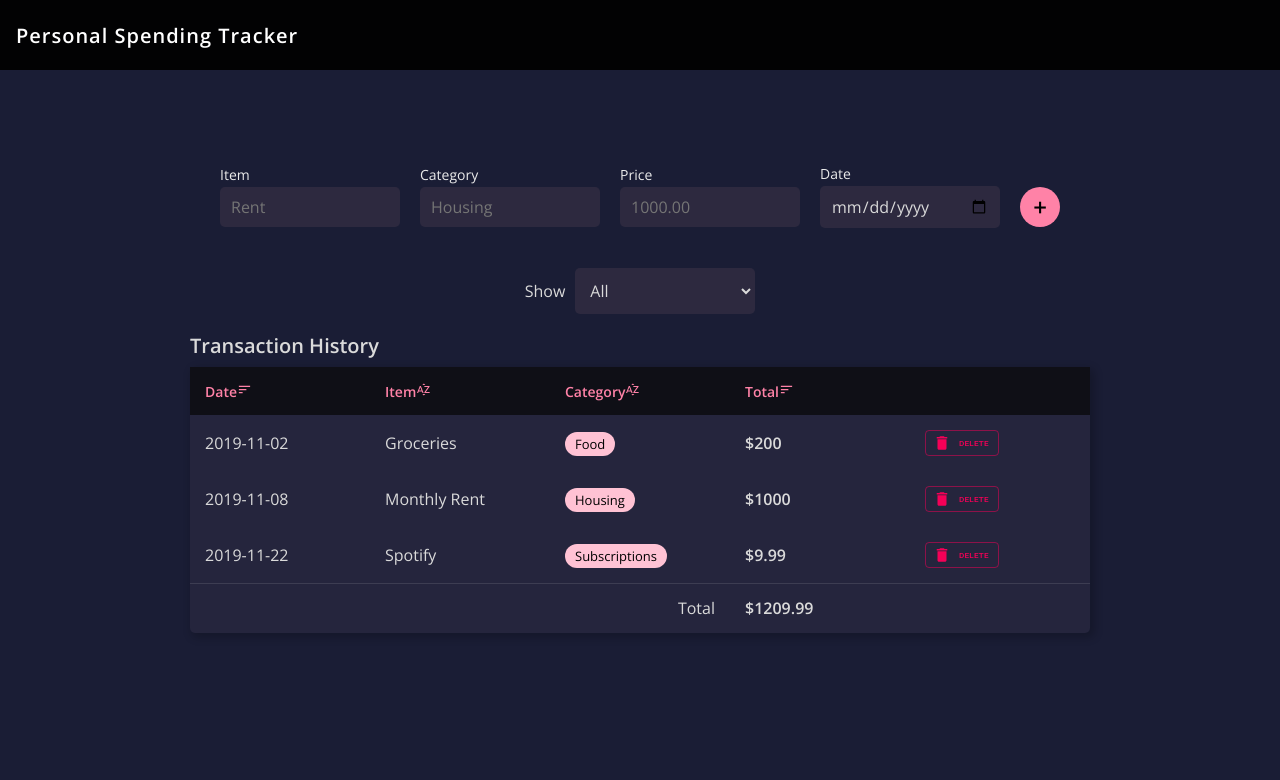
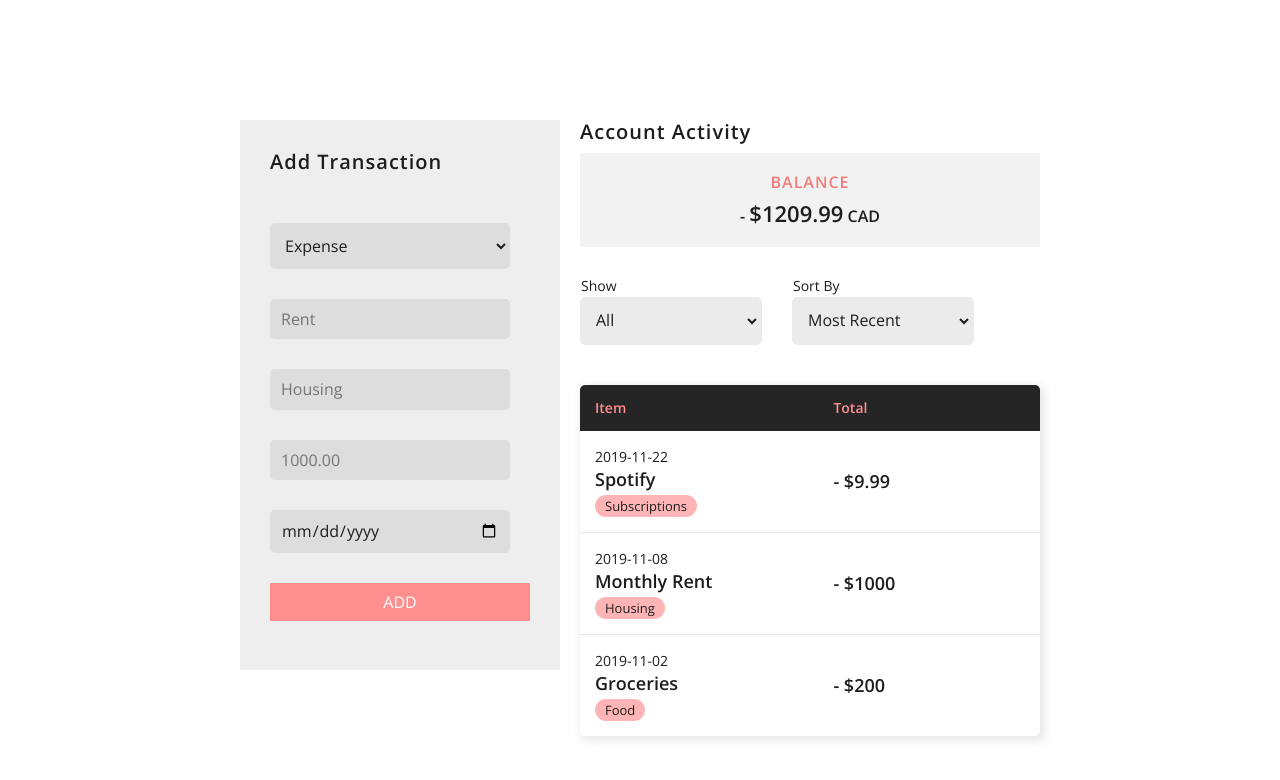
Before and after one commit to robinnong/personal-spending-tracker, a React (Create React App) app: page / in a window 1280 px wide. Shown: the top 780 px of the page. Built offline with nearby package versions, Linux system fonts and the light colour scheme.

Commit message:
Fixed styling

```diff
--- a/src/App.css
+++ b/src/App.css
@@ -15,6 +15,7 @@ li,
 h1,
 h2,
 h3,
+fieldset,
 input,
 button,
 p {
@@ -38,56 +39,56 @@ a {
   transition: all 0.3s;
 }
 
+button {
+  cursor: pointer;
+  background-color: transparent;
+  border: none;
+}
+
 table, th, td,
 select, option { text-transform: capitalize; }
 
 body {
-  background-color: #1a1d35;
+  padding: 50px 0;
+  background-color: #ffffff;
   font-size: 1.6rem;
-  color: #dadada;
+  color: #1d1d1d;
   min-width: 320px;
   font-family: 'Open Sans', sans-serif;
 }
 
 header {
   height: 70px;
-  background-color: #020203;
   display: flex;
   align-items: center;
-  margin-bottom: 16px;
+  justify-content: center;
   color: #FFF;
 }
 
-h1 {
-  margin-left: 16px;
+.wrapper {
+  margin: 0 auto;
+  width: 80%;
+  max-width: 800px;
+}
+
+h1, h2 {
   font-size: 2rem;
   letter-spacing: 0.1rem;
 }
 
 main {
-  padding: 50px;
-}
-
-section, table {
-  margin: 0 auto;
-}
-
-section {
   display: flex;
-  flex-direction: column;
-  align-items: center;
-  justify-content: center;
 }
 
 /* Item Input Form Styles */
-input, select {
+input, select, fieldset {
   font-family: inherit;
   border-radius: 5px;
   border: 1px solid transparent;
   width: 180px;
   font-family: inherit;
   color: inherit;
-  background-color: #2d293f;
+  background-color: #ebebeb;
 }
 
 input, select { padding: 10px; }
@@ -95,21 +96,37 @@ input, select { padding: 10px; }
 input:focus { border: 1px solid #ffffff; }
 
 .inputForm {
-  margin-top: 50px;
   display: flex;
-  align-items: center;
-  margin-bottom: 20px;
+  flex-direction: column;
+  max-height: 550px;
+  width: 40%;
+  margin-right: 20px;
+  padding: 30px;
+  background-color:#eeeeee; ;
+}
+
+.inputForm + div {
+  width: calc(60% - 20px);
+}
+
+.inputForm input,
+.inputForm select {
+  background-color: #dddddd;
+  width: 100%;
 }
 
 .inputForm div {
   margin-right: 20px;
   position: relative;
+  margin-bottom: 30px;
+  overflow-y: auto;
 }
 
-.inputForm label {
+.inputForm h2 {margin-bottom: 50px;}
+
+label {
   position: absolute;
   top: -20px;
-  color: #ebebeb;
   font-size: inherit;
   font-size: 1.4rem;
   font-family: inherit;
@@ -124,46 +141,41 @@ input::-webkit-inner-spin-button {
   -webkit-appearance: none;
   margin: 0;
 }
+
 /* Filter by Category */
+.visiblilityFilters {
+  display: flex;
+  margin-top: 50px;
+}
+.filterSelect {margin-bottom: 10px;}
 .filterSelect label {margin-right: 10px;}
 
-select {
-  cursor: pointer;
-  margin-top: 20px;
+fieldset {
+  position: relative;
+  display: inline-block;
+  margin-right: 30px;
 }
 
+select { cursor: pointer; }
+
 .add {
-  background-color: #ff82a7;
+  background-color: #ff8e8e;
   font-family: inherit;
   text-transform: uppercase;
-  font-weight: 600;
-  font-size: 2.4rem;
-  height: 40px;
-  width: 40px;
-  border-radius: 50%;
+  color: white;
+  padding: 10px 0;
   border: none;
   cursor: pointer;
 }
 
-tbody tr:last-of-type {
-  border-top: 1px solid #ffffff1c;
-}
-
-.totalRow .label {
-  text-align: right;
-}
-
-.totalRow .value {
-  font-weight: 600;
-}
-
 /* Table styles */
 table {
-  margin-top: 20px;
+  width: 100%;
+  margin-top: 30px;
   border-collapse: collapse;
-  background-color: #25253d;
-  box-shadow: 3px 3px 8px 2px rgba(0, 0, 0, 0.199);
+  box-shadow: 3px 3px 8px 2px rgba(59, 59, 59, 0.116);
   border-radius: 5px;
+  background-color: white;
   overflow: hidden;
 }
 
@@ -180,27 +192,69 @@ th {
 }
 
 th:not(:last-of-type) {
-  cursor: pointer;
   overflow: auto;
-  min-width: 180px;
-  width: calc(100% / 5);
+  width: calc((100% - 50px)/ 3);
+}
+
+th:last-of-type {
+  max-width: 50px;
+}
+
+tr:not(:first-of-type) {
+  border-top: 1px solid rgba(105, 105, 105, 0.158);
 }
 
 th, td {padding: 15px;}
 
 .category span {
   font-size: 1.3rem;
-  background-color: #ffc2d4;
-  padding: 3px 10px;
+  background-color: #ffb5b5;
+  margin-top: 5px;
+  display: inline-block;
+  padding: 0px 10px;
   border-radius: 30px;
-  color: #000000;
 }
 
-.price {font-weight: 600;}
+table button {
+  color: white;
+}
+
+.name {
+  font-size: 1.8rem;
+  font-weight: 600;
+}
+.date {font-size: 1.4rem;}
+.price {
+  font-size: 1.8rem;
+  font-weight: 600;
+}
+
+.itemCard {
+  display: flex;
+  flex-direction: column;
+  line-height: 2.2rem;
+}
 
 .tableHeadings {
-  background-color: #0f0f16;
-  color: #ff82a7;
+  background-color: #252525;
+  color: #ff8e8e;
 }
 
-.placeholderRow {height: 50px;}
+.summary {
+  font-weight: 600;
+  text-align: center;
+  padding: 20px;
+  margin-top: 10px;
+  background-color: hsl(0, 0%, 95%);
+}
+
+.summary h2 {
+  font-size: 1.6rem;
+  text-transform: uppercase;
+  margin-bottom: 10px;
+  color: #f37b7b;
+}
+
+.summary span {
+  font-size: 2.2rem;
+}
--- a/src/App.js
+++ b/src/App.js
@@ -2,23 +2,24 @@ import React from 'react';
 import AddItem from './components/AddItem';
 import Filter from './containers/Filter';
 import List from './containers/List';
+import Balance from './components/Balance';
 import './App.css';
 
-const App = () => {
-  return (
+const App = () => (
   <>
     <header>
       <h1>Personal Spending Tracker</h1>
     </header>
-    <main>
-      <section>
-        <AddItem />
+    <main className="wrapper">
+      <AddItem />
+      <div>
+        <h2>Account Activity</h2>
+        <Balance />
         <Filter />
         <List />
-      </section>
+      </div>
     </main>
   </>
-  )
-};
+)
 
 export default App;
--- a/src/components/AddItem.js
+++ b/src/components/AddItem.js
@@ -10,7 +10,7 @@ const AddItem = ({ current, dispatch }) => {
     const { id, value } = e.target;
     dispatch(setCurrentItem({ field: id, val: value }));
   }
-  const { name, category, price, date } = current;
+  const { type, name, category, price, date } = current;
 
   return (
     <form
@@ -20,14 +20,26 @@ const AddItem = ({ current, dispatch }) => {
         e.preventDefault();
         dispatch(addItem(current));
       }}
+      onChange={handleUserInput}
     >
+      <h2>Add Transaction</h2>
+      <div>
+        <label htmlFor="name">Type</label>
+        <select
+          id="type"
+          value={type}
+          required={true}
+        >
+          <option value="expense">Expense</option>
+          <option value="income">Income</option>
+        </select>
+      </div>
       <div>
         <label htmlFor="name">Item</label>
         <input
           type="text"
           id="name"
           value={name}
-          onChange={handleUserInput}
           placeholder="Rent"
           required={true}
         />
@@ -38,7 +50,6 @@ const AddItem = ({ current, dispatch }) => {
           type="text"
           id="category"
           value={category}
-          onChange={handleUserInput}
           placeholder="Housing"
           required={true}
         />
@@ -51,7 +62,6 @@ const AddItem = ({ current, dispatch }) => {
           min="0"
           id="price"
           value={price}
-          onChange={handleUserInput}
           placeholder="1000.00"
           required={true}
         />
@@ -61,14 +71,11 @@ const AddItem = ({ current, dispatch }) => {
         <input
           type="date"
           id="date"
-          onChange={handleUserInput}
           value={date}
           required={true}
         />
       </div>
-      <button className="add" type="submit" aria-label="add item">
-        +
-      </button>
+      <button className="add" type="submit" aria-label="add item">Add</button>
     </form>
   )
 }
--- /dev/null
+++ b/src/components/Balance.js
@@ -0,0 +1,23 @@
+import React from 'react';
+import { connect } from 'react-redux';
+
+const calculateSum = data => {
+  const values = data.map(item => item.price);
+  return values.reduce((a, b) => a + b);
+}
+
+const mapStateToProps = state => ({
+  total: calculateSum(state.items)
+})
+
+const Balance = ({ total }) =>  (
+  <div className="summary">
+    <h2>Balance</h2>
+    <p className="balance">
+      {total < 0 ? "- " : " "}
+      <span>${Math.abs(total)}</span> CAD
+            </p>
+  </div>
+)
+
+export default connect(mapStateToProps)(Balance);
--- a/src/components/Item.js
+++ b/src/components/Item.js
@@ -4,22 +4,21 @@ import { Delete } from '@material-ui/icons';
 
 const Item = ({ onClick, date, name, category, price }) => (
     <tr>
-        <td>{date}</td>
-        <td>{name}</td>
-        <td className="category">
-            <span>{category}</span>
+        <td className="itemCard">
+            <span className="date">{date}</span>
+            <span className="name">{name}</span>
+            <div className="category">
+                <span>{category}</span>
+            </div>
         </td>
-        <td className="price">${price}</td>
+        <td className="price">
+            {price < 0 ? "- " : " "}
+            ${Math.abs(price)}
+        </td>
         <td>
-            <Button
-            variant="outlined"
-            size="small"
-            color="secondary"
-            aria-label="Delete item"
-            onClick={onClick}
-            startIcon={<Delete />}>
-                Delete
-            </Button>
+            <button aria-label="Delete item" onClick={onClick}>
+                <Delete />
+            </button>
         </td>
     </tr>
 )
--- a/src/components/SelectFilter.js
+++ b/src/components/SelectFilter.js
@@ -1,19 +1,39 @@
 import React from 'react';
 
-const SelectFilter = ({ categories, handleChange }) => (
-  <form action="" onChange={(e) => handleChange(e.target.value)} className="filterSelect">
+const SelectFilter = ({ categories, sort, filter }) => (
+  <div className="visiblilityFilters">
+    <form action="" className="filterSelect">
+      <fieldset>
         <label htmlFor="filter">Show</label>
-    <select name="filter" id="filter">
+        <select
+          name="filter"
+          id="filter"
+          onChange={(e) => filter(e.target.value)}
+        >
           <option value="">All</option>
           {categories.map((category, index) => {
             return (
-          <option
-            key={index}
-            value={category}>{category}</option>
+              <option key={index} value={category}>
+                {category}
+              </option>
             )
           })}
         </select>
+      </fieldset>
+      <fieldset>
+        <label htmlFor="sort">Sort By</label>
+        <select
+          name="sort"
+          id="sort"
+          onChange={(e) => sort(e.target.value)}
+        >
+          <option value="date">Most Recent</option>
+          <option value="name">Alphabetical</option>
+          <option value="price">Highest to Lowest</option>
+        </select>
+      </fieldset>
     </form>
+  </div>
 )
 
 export default SelectFilter
--- a/src/components/Table.js
+++ b/src/components/Table.js
@@ -1,30 +1,13 @@
 import React from 'react';
 import { connect } from 'react-redux';
-import { sortColumn } from '../redux/actions';
 import Item from './Item';
-import { Sort, SortByAlpha } from '@material-ui/icons';
 
-const Table = ({ items, total, deleteItem, dispatch }) => (
+const Table = ({ items, deleteItem }) => (
     <table>
-        <caption>Transaction History</caption>
         <thead>
             <tr className="tableHeadings">
-                <th onClick={() => dispatch(sortColumn("date"))}>
-                    Date
-                    <Sort />
-                </th>
-                <th onClick={() => dispatch(sortColumn("name"))}>
-                    Item
-                    <SortByAlpha />
-                </th>
-                <th onClick={() => dispatch(sortColumn("category"))}>
-                    Category
-                    <SortByAlpha />
-                </th>
-                <th onClick={() => dispatch(sortColumn("price"))}>
-                    Total
-                    <Sort />
-                </th>
+                <th>Item </th>
+                <th>Total</th>
                 <th></th>
             </tr>
         </thead>
@@ -38,12 +21,6 @@ const Table = ({ items, total, deleteItem, dispatch }) => (
                     />
                 )
             })}
-            <tr className="totalRow">
-                <td></td>
-                <td></td>
-                <td className="label">Total</td>
-                <td className="value">${total}</td>
-            </tr>
         </tbody>
     </table>
 )
--- a/src/components/helpers.js
+++ b/src/components/helpers.js
@@ -1,24 +1,27 @@
 export const SampleData = [
     {
+        type: "expense",
         id: 0,
         date: '2019-11-02',
         name: 'groceries',
         category: 'food',
-        price: 200.00,
+        price: -200.00,
     },
     {
+        type: "expense",
         id: 1,
         date: '2019-11-08',
         name: 'monthly rent',
         category: 'housing',
-        price: 1000.00,
+        price: -1000.00,
     },
     {
+        type: "expense",
         id: 2,
         date: '2019-11-22',
         name: 'spotify',
         category: 'subscriptions',
-        price: 9.99,
+        price: -9.99,
     }
 ]
 
--- a/src/containers/Filter.js
+++ b/src/containers/Filter.js
@@ -1,5 +1,5 @@
 import { connect } from 'react-redux';
-import { setFilter } from '../redux/actions';
+import { setFilter, sortColumn } from '../redux/actions';
 import SelectFilter from '../components/SelectFilter';
 
 const getCategories = (state) => {
@@ -12,7 +12,8 @@ const mapStateToProps = (state) => ({
 })
 
 const mapDispatchToProps = (dispatch) => ({
-  handleChange: (selection) => dispatch(setFilter(selection))
+  filter: (selection) => dispatch(setFilter(selection)),
+  sort: (selection) => dispatch(sortColumn(selection)),
 })
 
 export default connect(mapStateToProps, mapDispatchToProps)(SelectFilter)
--- a/src/redux/reducers/items.js
+++ b/src/redux/reducers/items.js
@@ -3,8 +3,9 @@ import { SampleData } from '../../components/helpers';
 const items = (state = SampleData, action) => {
   switch (action.type) {
     case 'ADD_ITEM':
-      const item = { ...action.object }
-      item.price = parseFloat(item.price)
+      const item = { ...action.object };
+      const multiplier = item.type === "income" ? 1 : -1;
+      item.price = parseFloat(item.price)*multiplier;
       return [
         // makes a copy of the state and adds new object!
         ...state,
--- a/src/redux/reducers/sorting.js
+++ b/src/redux/reducers/sorting.js
@@ -1,4 +1,4 @@
- const sorting = (state = {column: "date", direction: true}, action) => {
+ const sorting = (state = {column: "date", direction: false}, action) => {
 
   switch (action.type) {
     case 'SORT_COLUMN':
```
Also changed, not shown: src/containers/List.js (+1 -7 lines). Lines whose indentation alone changed are shown as unchanged.
